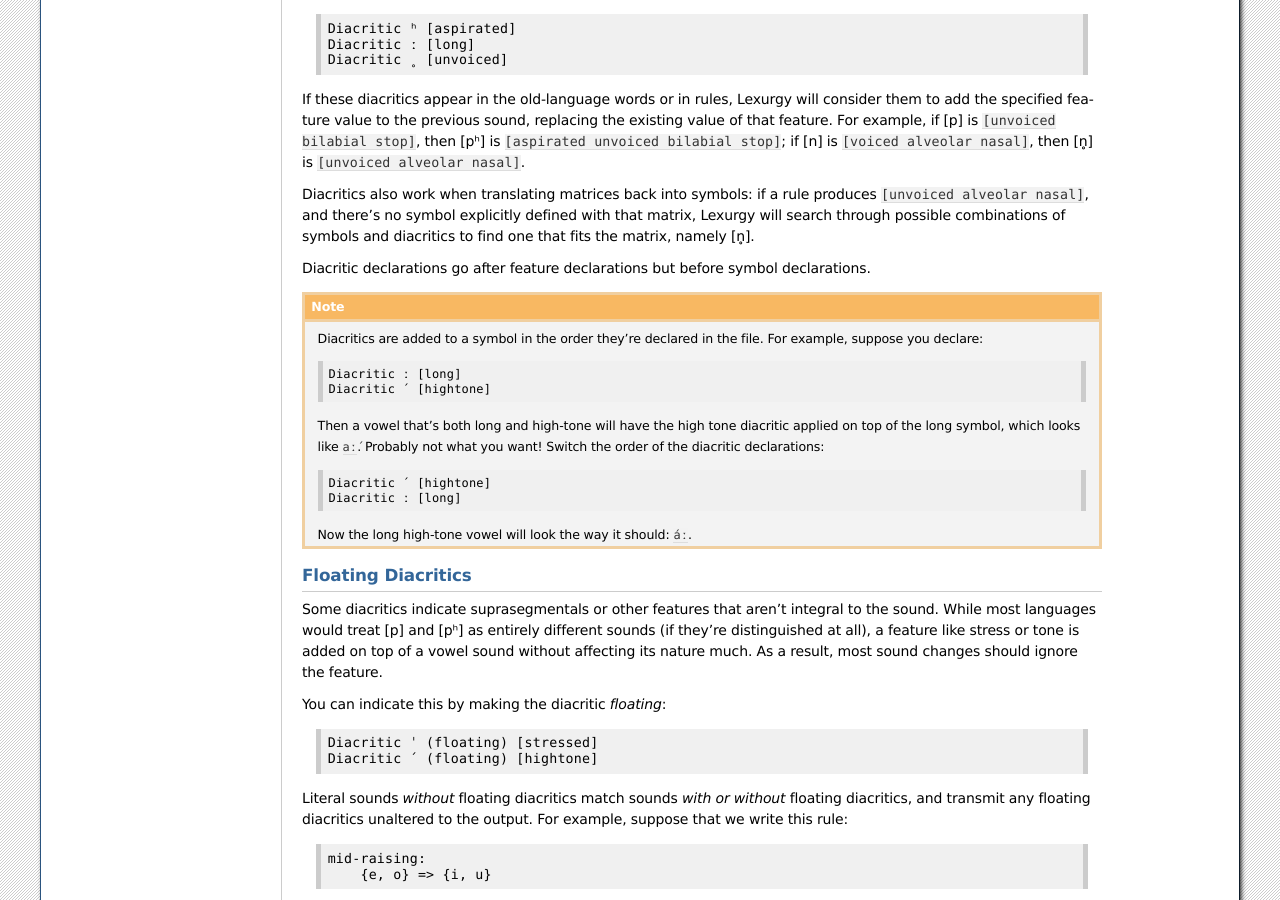
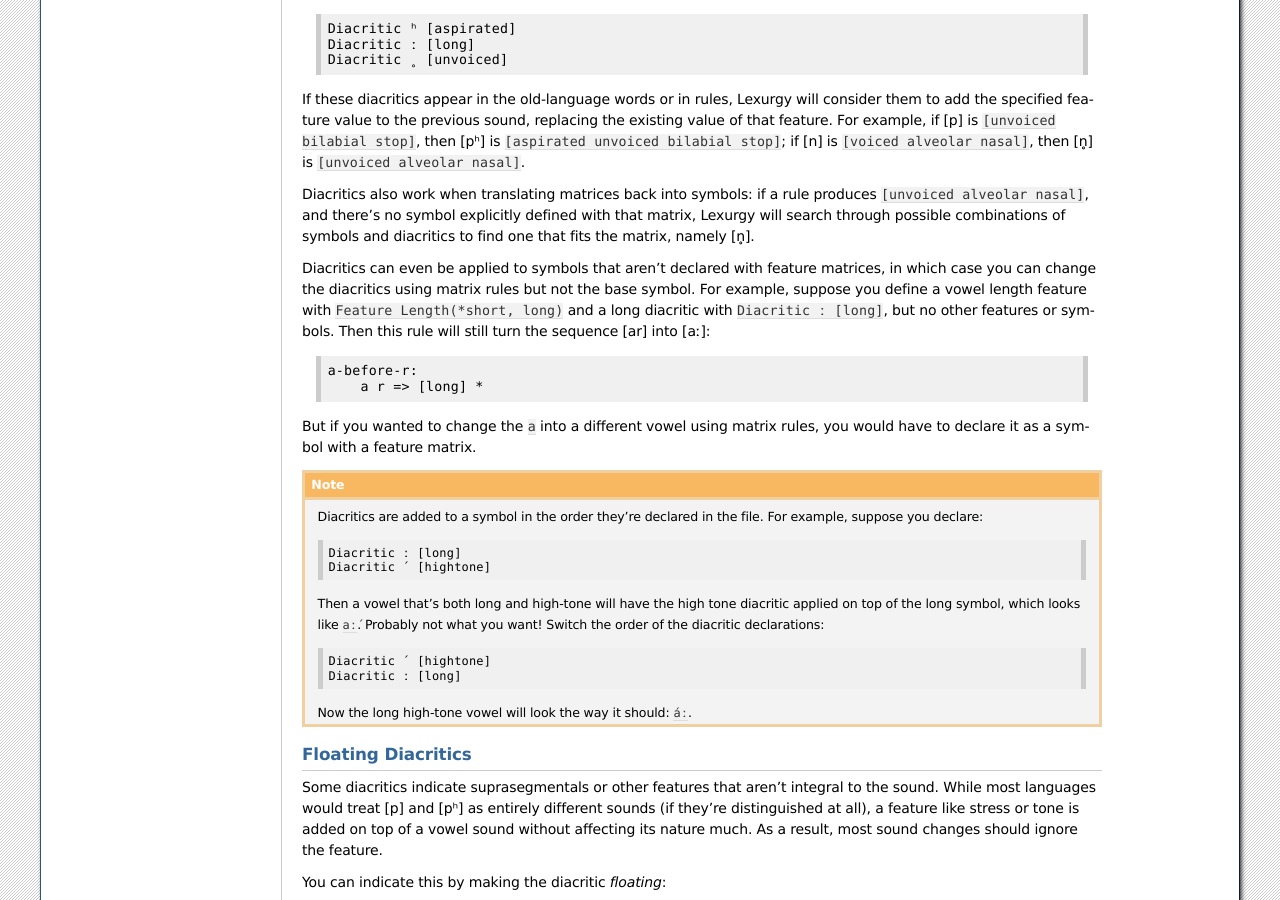
Before and after one commit to def-gthill/lexurgy, a Sphinx documentation site: the page built from doc/source/sc-dsl.rst, in a window 1280 px wide and 900 px high, scrolled down 6227 px. Built offline with Sphinx 7.4.7, drawn with Linux system fonts in a browser that asks for light colours.

Commit message:
Added an explanation of diacritics applied to undeclared symbols

```diff
--- a/doc/source/sc-dsl.rst
+++ b/doc/source/sc-dsl.rst
@@ -414,7 +414,18 @@
 Lexurgy will search through possible combinations of symbols and diacritics to find
 one that fits the matrix, namely [n̥].
 
-Diacritic declarations go after feature declarations but before symbol declarations.
+Diacritics can even be applied to symbols that aren't declared with feature
+matrices, in which case you can change the diacritics using matrix rules but
+not the base symbol. For example, suppose you define a vowel length feature
+with ``Feature Length(*short, long)`` and a long diacritic
+with ``Diacritic ː [long]``, but no other features or symbols. Then
+this rule will still turn the sequence [ar] into [aː]::
+
+    a-before-r:
+        a r => [long] *
+
+But if you wanted to change the ``a`` into a different vowel using matrix
+rules, you would have to declare it as a symbol with a feature matrix.
 
 .. note::
     Diacritics are added to a symbol in the order they're declared
```
